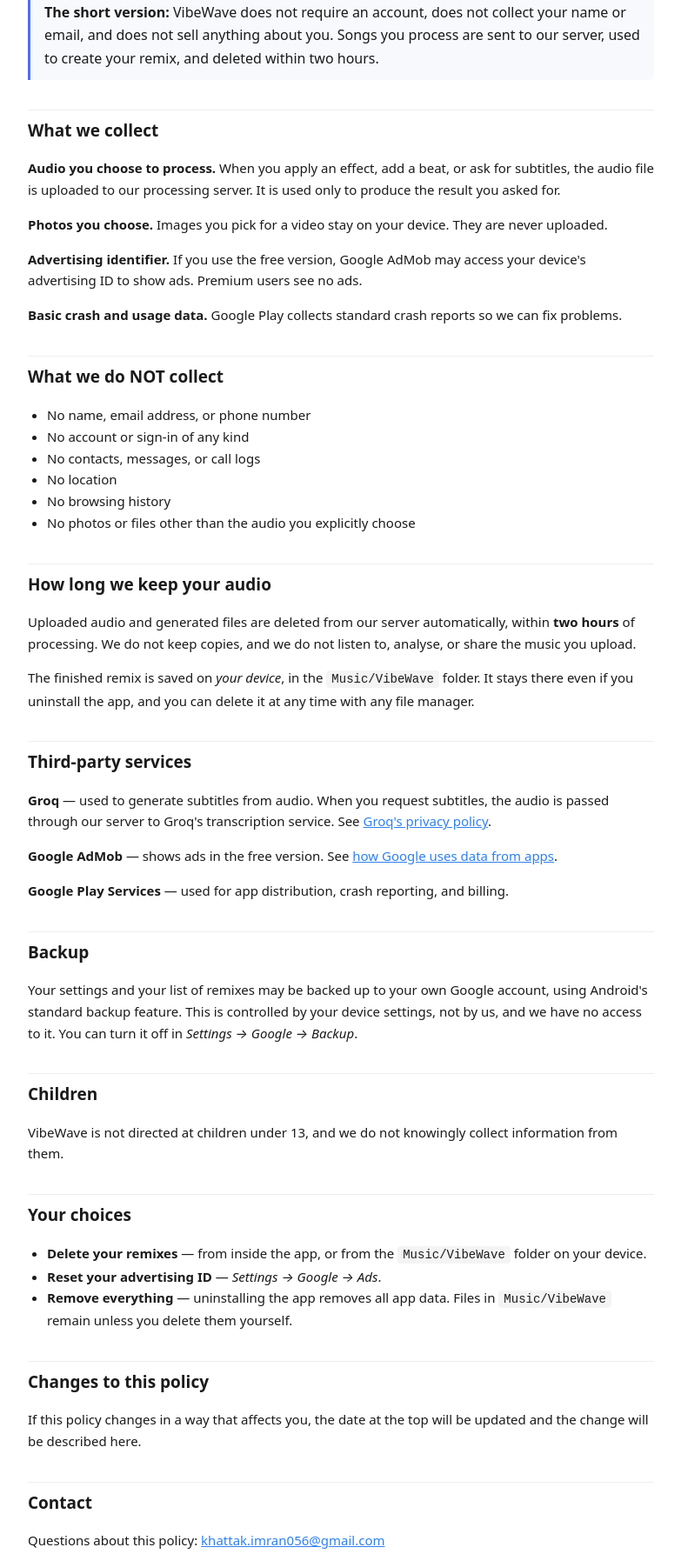
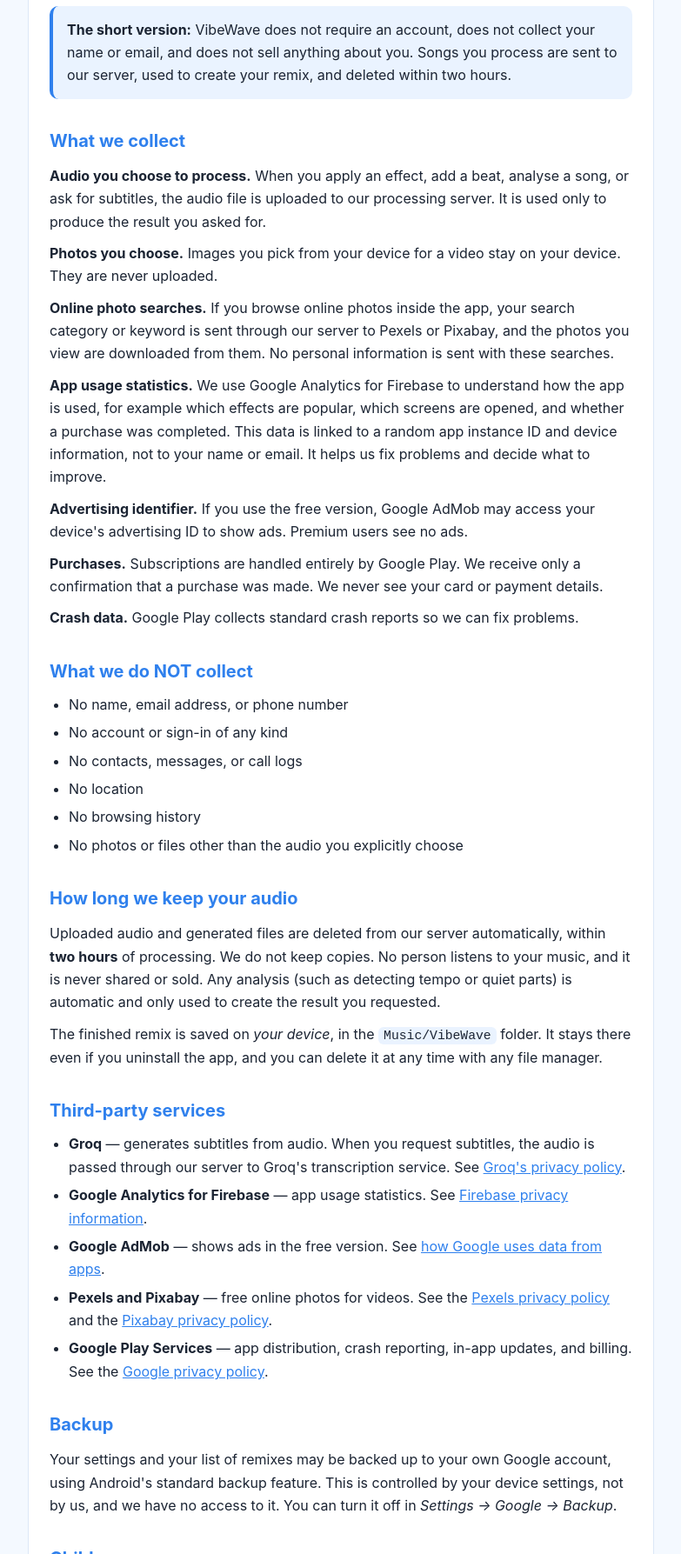
Before and after one commit to imran056/vibewave-privacy, a plain HTML site: page index.html in a window 1280 px wide. Shown: the part 214-2001 px from the top of the page at 87% size, without its empty margins (248-1031 px from the left). Drawn offline with Linux system fonts and the light colour scheme.

Commit message:
Add files via upload

```diff
--- a/index.html
+++ b/index.html
@@ -4,55 +4,45 @@
 <meta charset="utf-8">
 <meta name="viewport" content="width=device-width, initial-scale=1">
 <title>VibeWave — Privacy Policy</title>
+<meta name="description" content="Privacy Policy for the VibeWave Android app.">
 <style>
-  body{font-family:system-ui,-apple-system,"Segoe UI",Roboto,sans-serif;
-       max-width:720px;margin:0 auto;padding:32px 20px 64px;
-       line-height:1.65;color:#1a1a1a;background:#fff}
-  h1{font-size:28px;margin:0 0 4px}
-  .updated{color:#666;font-size:14px;margin:0 0 32px}
-  h2{font-size:19px;margin:34px 0 10px;padding-top:8px;border-top:1px solid #eee}
-  p,li{font-size:15px}
-  ul{padding-left:22px}
-  code{background:#f4f4f5;padding:2px 6px;border-radius:4px;font-size:14px}
-  .box{background:#f7f9fc;border-left:3px solid #4C6FFF;padding:12px 16px;
-       border-radius:0 6px 6px 0;margin:16px 0}
-  a{color:#2F80ED}
+:root{--bg:#F4F9FF;--card:#FFFFFF;--text:#1B2433;--muted:#5B6678;--accent:#2F80ED;--border:#DCE8F7;--soft:#EAF3FF}
+@media (prefers-color-scheme:dark){:root{--bg:#0F1624;--card:#172133;--text:#E7EDF7;--muted:#9AA7BD;--accent:#6AA8FF;--border:#26344D;--soft:#1C2A42}}
+*{box-sizing:border-box}
+body{margin:0;background:var(--bg);color:var(--text);font-family:-apple-system,BlinkMacSystemFont,"Segoe UI",Roboto,Helvetica,Arial,sans-serif;line-height:1.65;font-size:16px}
+.wrap{max-width:760px;margin:0 auto;padding:32px 20px 56px}
+.card{background:var(--card);border:1px solid var(--border);border-radius:18px;padding:28px 24px}
+h1{margin:0 0 4px;font-size:2rem;line-height:1.2}
+h2{margin:32px 0 8px;font-size:1.25rem;color:var(--accent)}
+p{margin:10px 0}
+ul{margin:8px 0;padding-left:22px}
+li{margin:6px 0}
+a{color:var(--accent)}
+code{background:var(--soft);padding:2px 6px;border-radius:6px;font-size:.92em}
+.meta{color:var(--muted);margin:0 0 20px}
+.short{background:var(--soft);border-left:4px solid var(--accent);border-radius:10px;padding:14px 16px;margin:18px 0}
+footer{color:var(--muted);text-align:center;font-size:.9rem;margin-top:24px}
 </style>
 </head>
 <body>
+<div class="wrap">
+<div class="card">
 
 <h1>Privacy Policy</h1>
-<p class="updated">VibeWave &middot; Last updated: 26 August 2026</p>
+<p class="meta">VibeWave · Last updated: 16 September 2026</p>
 
-<p>
-  This policy explains what VibeWave does with your information. We have tried
-  to keep it short and specific, because a policy you cannot read is not much
-  use to anyone.
-</p>
+<p>This policy explains what VibeWave does with your information. We have tried to keep it short and specific, because a policy you cannot read is not much use to anyone.</p>
 
-<div class="box">
-  <strong>The short version:</strong> VibeWave does not require an account, does
-  not collect your name or email, and does not sell anything about you. Songs you
-  process are sent to our server, used to create your remix, and deleted within
-  two hours.
-</div>
+<div class="short"><strong>The short version:</strong> VibeWave does not require an account, does not collect your name or email, and does not sell anything about you. Songs you process are sent to our server, used to create your remix, and deleted within two hours.</div>
 
 <h2>What we collect</h2>
-
-<p><strong>Audio you choose to process.</strong>
-  When you apply an effect, add a beat, or ask for subtitles, the audio file is
-  uploaded to our processing server. It is used only to produce the result you
-  asked for.</p>
-
-<p><strong>Photos you choose.</strong>
-  Images you pick for a video stay on your device. They are never uploaded.</p>
-
-<p><strong>Advertising identifier.</strong>
-  If you use the free version, Google AdMob may access your device's advertising
-  ID to show ads. Premium users see no ads.</p>
-
-<p><strong>Basic crash and usage data.</strong>
-  Google Play collects standard crash reports so we can fix problems.</p>
+<p><strong>Audio you choose to process.</strong> When you apply an effect, add a beat, analyse a song, or ask for subtitles, the audio file is uploaded to our processing server. It is used only to produce the result you asked for.</p>
+<p><strong>Photos you choose.</strong> Images you pick from your device for a video stay on your device. They are never uploaded.</p>
+<p><strong>Online photo searches.</strong> If you browse online photos inside the app, your search category or keyword is sent through our server to Pexels or Pixabay, and the photos you view are downloaded from them. No personal information is sent with these searches.</p>
+<p><strong>App usage statistics.</strong> We use Google Analytics for Firebase to understand how the app is used, for example which effects are popular, which screens are opened, and whether a purchase was completed. This data is linked to a random app instance ID and device information, not to your name or email. It helps us fix problems and decide what to improve.</p>
+<p><strong>Advertising identifier.</strong> If you use the free version, Google AdMob may access your device's advertising ID to show ads. Premium users see no ads.</p>
+<p><strong>Purchases.</strong> Subscriptions are handled entirely by Google Play. We receive only a confirmation that a purchase was made. We never see your card or payment details.</p>
+<p><strong>Crash data.</strong> Google Play collects standard crash reports so we can fix problems.</p>
 
 <h2>What we do NOT collect</h2>
 <ul>
@@ -65,78 +55,41 @@
 </ul>
 
 <h2>How long we keep your audio</h2>
-
-<p>
-  Uploaded audio and generated files are deleted from our server automatically,
-  within <strong>two hours</strong> of processing. We do not keep copies, and we
-  do not listen to, analyse, or share the music you upload.
-</p>
-
-<p>
-  The finished remix is saved on <em>your device</em>, in the
-  <code>Music/VibeWave</code> folder. It stays there even if you uninstall the
-  app, and you can delete it at any time with any file manager.
-</p>
+<p>Uploaded audio and generated files are deleted from our server automatically, within <strong>two hours</strong> of processing. We do not keep copies. No person listens to your music, and it is never shared or sold. Any analysis (such as detecting tempo or quiet parts) is automatic and only used to create the result you requested.</p>
+<p>The finished remix is saved on <em>your device</em>, in the <code>Music/VibeWave</code> folder. It stays there even if you uninstall the app, and you can delete it at any time with any file manager.</p>
 
 <h2>Third-party services</h2>
-
-<p>
-  <strong>Groq</strong> &mdash; used to generate subtitles from audio. When you
-  request subtitles, the audio is passed through our server to Groq's
-  transcription service. See
-  <a href="https://groq.com/privacy-policy/">Groq's privacy policy</a>.
-</p>
-
-<p>
-  <strong>Google AdMob</strong> &mdash; shows ads in the free version. See
-  <a href="https://policies.google.com/technologies/ads">how Google uses data
-  from apps</a>.
-</p>
-
-<p>
-  <strong>Google Play Services</strong> &mdash; used for app distribution,
-  crash reporting, and billing.
-</p>
+<ul>
+<li><strong>Groq</strong> — generates subtitles from audio. When you request subtitles, the audio is passed through our server to Groq's transcription service. See <a href="https://groq.com/privacy-policy/" rel="noopener">Groq's privacy policy</a>.</li>
+<li><strong>Google Analytics for Firebase</strong> — app usage statistics. See <a href="https://firebase.google.com/support/privacy" rel="noopener">Firebase privacy information</a>.</li>
+<li><strong>Google AdMob</strong> — shows ads in the free version. See <a href="https://policies.google.com/technologies/partner-sites" rel="noopener">how Google uses data from apps</a>.</li>
+<li><strong>Pexels and Pixabay</strong> — free online photos for videos. See the <a href="https://www.pexels.com/privacy-policy/" rel="noopener">Pexels privacy policy</a> and the <a href="https://pixabay.com/service/privacy/" rel="noopener">Pixabay privacy policy</a>.</li>
+<li><strong>Google Play Services</strong> — app distribution, crash reporting, in-app updates, and billing. See the <a href="https://policies.google.com/privacy" rel="noopener">Google privacy policy</a>.</li>
+</ul>
 
 <h2>Backup</h2>
-
-<p>
-  Your settings and your list of remixes may be backed up to your own Google
-  account, using Android's standard backup feature. This is controlled by your
-  device settings, not by us, and we have no access to it. You can turn it off
-  in <em>Settings &rarr; Google &rarr; Backup</em>.
-</p>
+<p>Your settings and your list of remixes may be backed up to your own Google account, using Android's standard backup feature. This is controlled by your device settings, not by us, and we have no access to it. You can turn it off in <em>Settings → Google → Backup</em>.</p>
 
 <h2>Children</h2>
-
-<p>
-  VibeWave is not directed at children under 13, and we do not knowingly collect
-  information from them.
-</p>
+<p>VibeWave is not directed at children under 13, and we do not knowingly collect information from them.</p>
 
 <h2>Your choices</h2>
 <ul>
-  <li><strong>Delete your remixes</strong> &mdash; from inside the app, or from
-      the <code>Music/VibeWave</code> folder on your device.</li>
-  <li><strong>Reset your advertising ID</strong> &mdash;
-      <em>Settings &rarr; Google &rarr; Ads</em>.</li>
-  <li><strong>Remove everything</strong> &mdash; uninstalling the app removes
-      all app data. Files in <code>Music/VibeWave</code> remain unless you
-      delete them yourself.</li>
+<li><strong>Delete your remixes</strong> — from inside the app, or from the <code>Music/VibeWave</code> folder on your device.</li>
+<li><strong>Reset or delete your advertising ID</strong> — <em>Settings → Google → Ads</em>.</li>
+<li><strong>Remove ads</strong> — upgrade to Premium.</li>
+<li><strong>Remove everything</strong> — uninstalling the app removes all app data. Files in <code>Music/VibeWave</code> remain unless you delete them yourself.</li>
+<li><strong>Data requests</strong> — email us and we will help with any question or deletion request.</li>
 </ul>
 
 <h2>Changes to this policy</h2>
-
-<p>
-  If this policy changes in a way that affects you, the date at the top will be
-  updated and the change will be described here.
-</p>
+<p>If this policy changes in a way that affects you, the date at the top will be updated and the change will be described here.</p>
 
 <h2>Contact</h2>
+<p>Questions about this policy: <a href="mailto:khattak.imran056@gmail.com">khattak.imran056@gmail.com</a></p>
 
-<p>
-  Questions about this policy: <a href="mailto:khattak.imran056@gmail.com">khattak.imran056@gmail.com</a>
-</p>
-
+</div>
+<footer>© 2026 VibeWave</footer>
+</div>
 </body>
 </html>
```
Lines whose indentation alone changed are shown as unchanged.
